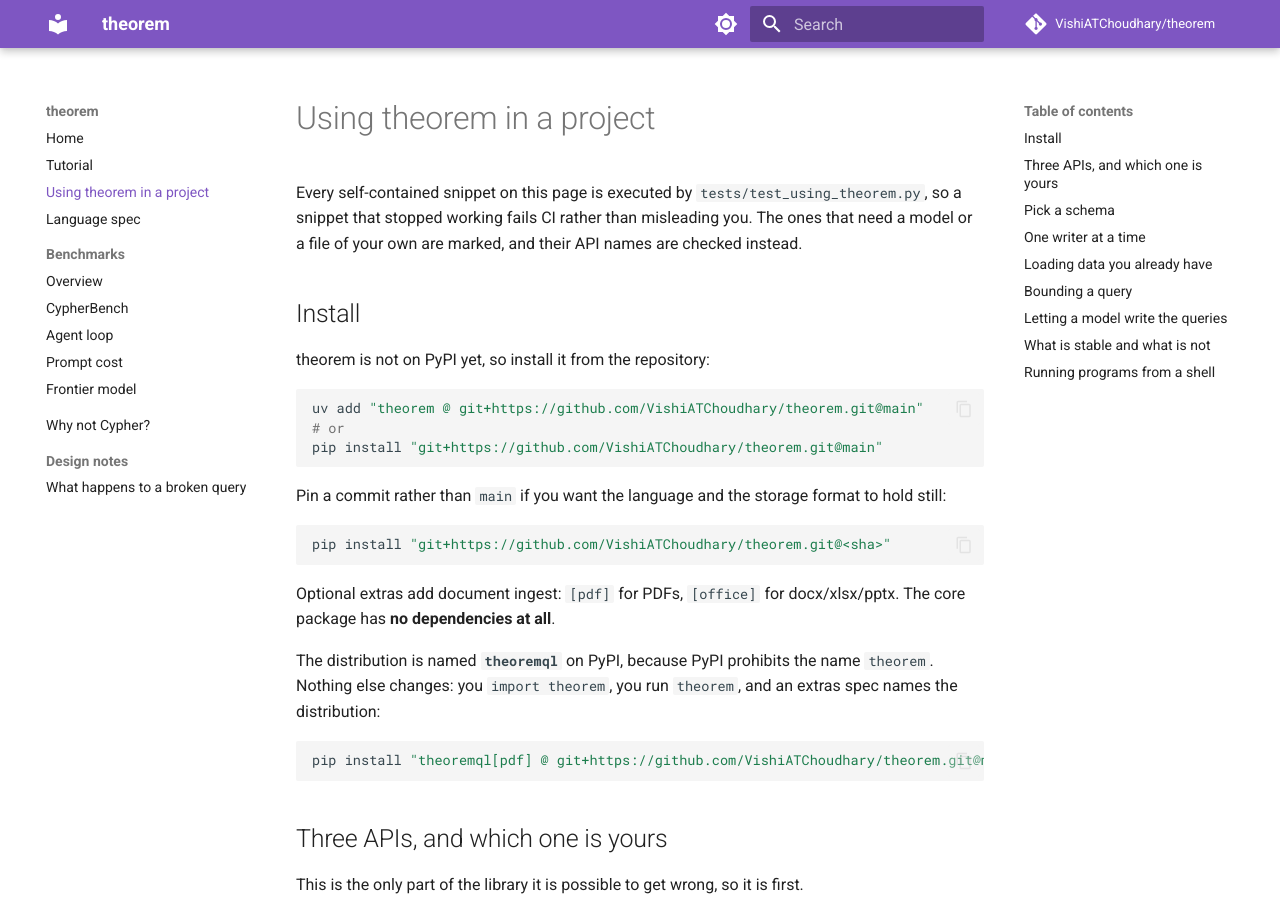
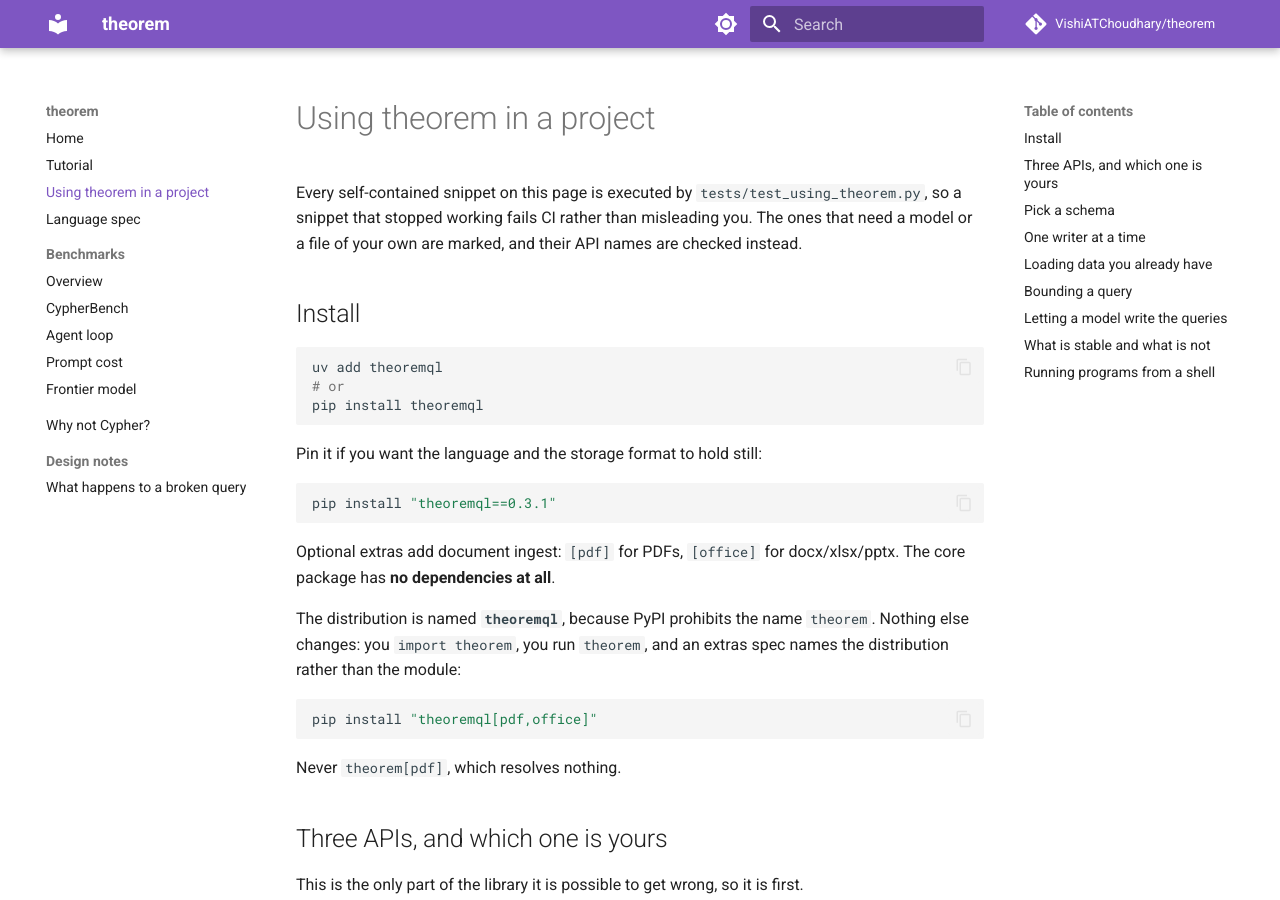
Before and after one commit to VishiATChoudhary/theorem, an MkDocs documentation site: the page built from docs/using-theorem.md, in a window 1280 px wide and 900 px high. Built offline with MkDocs 1.6.1 and Material for MkDocs 9.7.7, drawn with Linux system fonts in a browser that asks for light colours; comment, search, counter and statistics services are not loaded.

Commit message:
docs: install from PyPI, now that there is a PyPI to install from
theoremql 0.3.1 published through trusted publishing. The README, the
index, the tutorial, the integration guide and the agent skill said to
install from a git URL, which was true this morning and is not now. The
PyPI badge is back, pointing at the real project.

The two ingest error messages drop the git URL as well: `pip install
"theoremql[pdf]"` is the whole instruction again.

The doc guard is narrowed to what a reader would actually copy. It
flagged the sentence explaining that `theorem[pdf]` resolves nothing,
which is the one place that spelling belongs; it now only matches a spec
behind `pip install` or `uv add`, and fails if a page stops showing one
at all.

Co-Authored-By: Claude Opus 5 (1M context) <noreply@anthropic.com>
Claude-Session: https://claude.ai/code/session_018XvRkT1kgfxrXCA6ut652V

````diff
--- a/docs/using-theorem.md
+++ b/docs/using-theorem.md
@@ -7,31 +7,30 @@ own are marked, and their API names are checked instead.
 
 ## Install
 
-theorem is not on PyPI yet, so install it from the repository:
+```bash
+uv add theoremql
+# or
+pip install theoremql
+```
+
+Pin it if you want the language and the storage format to hold still:
 
 ```bash
-uv add "theorem @ git+https://github.com/VishiATChoudhary/theorem.git@main"
-# or
-pip install "git+https://github.com/VishiATChoudhary/theorem.git@main"
-```
-
-Pin a commit rather than `main` if you want the language and the storage
-format to hold still:
-
-```bash
-pip install "git+https://github.com/VishiATChoudhary/theorem.git@<sha>"
+pip install "theoremql==0.3.1"
 ```
 
 Optional extras add document ingest: `[pdf]` for PDFs, `[office]` for
 docx/xlsx/pptx. The core package has **no dependencies at all**.
 
-The distribution is named **`theoremql`** on PyPI, because PyPI prohibits
-the name `theorem`. Nothing else changes: you `import theorem`, you run
-`theorem`, and an extras spec names the distribution:
+The distribution is named **`theoremql`**, because PyPI prohibits the name
+`theorem`. Nothing else changes: you `import theorem`, you run `theorem`,
+and an extras spec names the distribution rather than the module:
 
 ```bash
-pip install "theoremql[pdf] @ git+https://github.com/VishiATChoudhary/theorem.git@main"
+pip install "theoremql[pdf,office]"
 ```
+
+Never `theorem[pdf]`, which resolves nothing.
 
 ## Three APIs, and which one is yours
 
````
Also changed, not shown: CHANGELOG.md (+2 -0 lines), README.md (+5 -8 lines), RELEASING.md (+8 -8 lines), docs/index.md (+5 -4 lines), docs/tutorial.md (+1 -1 lines), skills/theorem/SKILL.md (+4 -7 lines), 2 other files.
